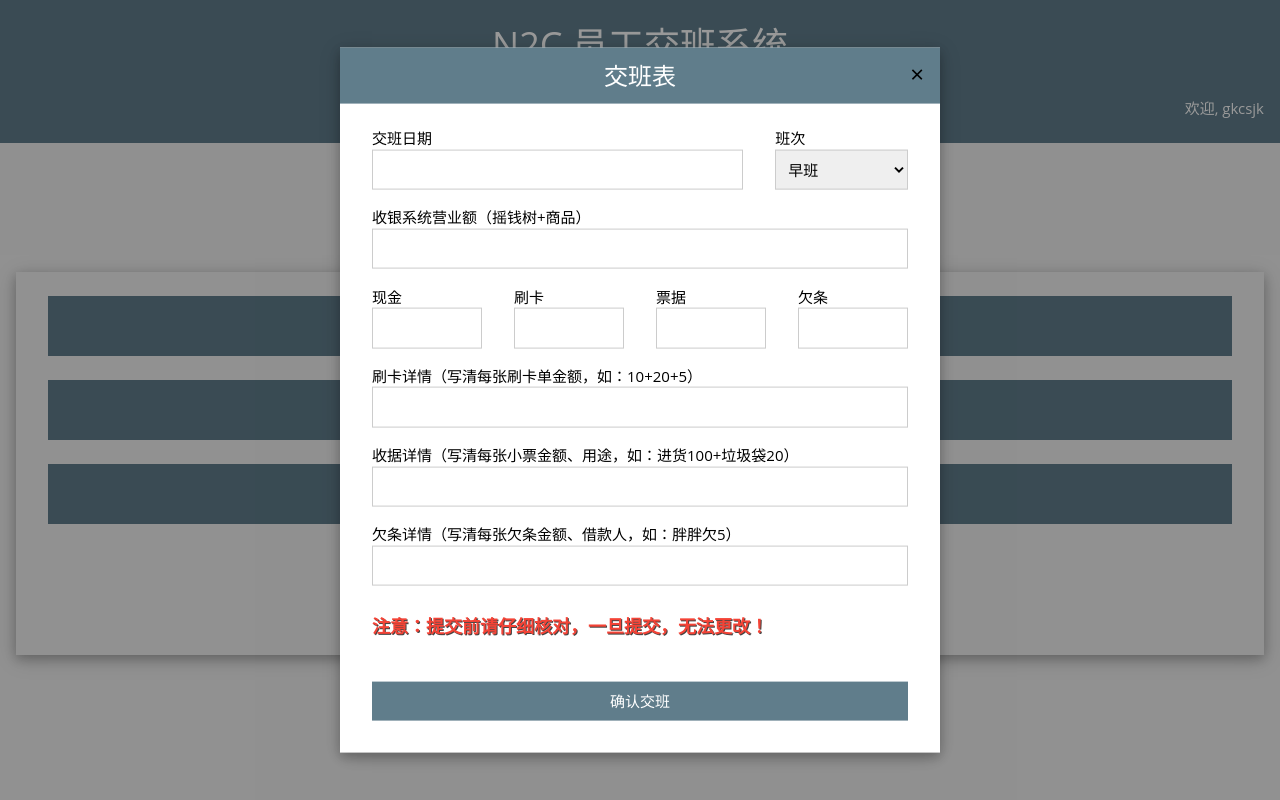
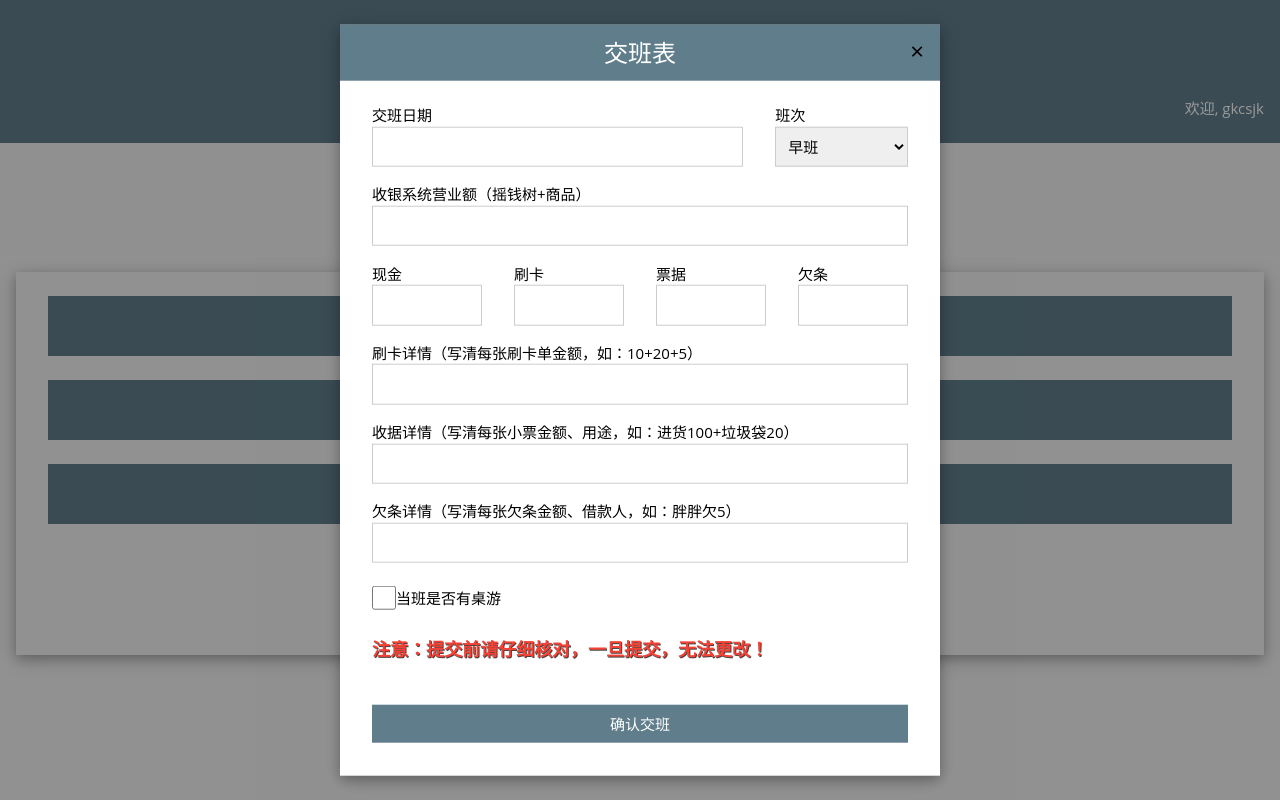
Before and after one commit to gkcsjk/n2cshift, a Django app: page / in a window 1280 px wide, after a click on "开始交班". Run offline with Django 3.2, Linux system fonts and the light colour scheme; a user stored in the database is signed in; some libraries are stand-ins or nearby versions.

Commit message:
2.2.0 board games section

```diff
--- a/n2cshiftapp/forms.py
+++ b/n2cshiftapp/forms.py
@@ -79,6 +79,11 @@ class ShiftForm(forms.Form):
         # label='Details of IOUs',
         widget=forms.TextInput(attrs={'class': 'w3-input w3-border'})
     )
+    if_bdgame = forms.BooleanField(
+        required=False,
+        widget=forms.CheckboxInput(attrs={'class': 'w3-check w3-border'})
+    )
+
 
     def clean(self):
         if not self.is_valid():
--- a/n2cshiftapp/views.py
+++ b/n2cshiftapp/views.py
@@ -41,6 +41,15 @@ def index(request):
                 mRecords.receipts_dtl = form.cleaned_data['receipts_dtl']
                 mRecords.IOUs_dtl = form.cleaned_data['IOUs_dtl']
                 mRecords.save()
+                if form.cleaned_data['if_bdgame']:
+                    mRecords_bd = Records()
+                    mRecords_bd.created_user = request.user
+                    mRecords_bd.created_time = form.cleaned_data['date']
+                    mRecords_bd.shift = 'Boardgames'
+                    mRecords_bd.cash = request.POST['bd_cash']
+                    mRecords_bd.cards = request.POST['bd_cards']
+                    mRecords_bd.save()
+
                 return render(request, 'index.html', {
                     'info': True,
                     'user': request.user,
@@ -316,6 +325,8 @@ def salary(request):
                             turnover = record.machine
                             weekday = record.created_time.isoweekday()
                             shift = record.shift
+                            if shift == "Boardgames":
+                                continue
                             salary_rate = UserInfo.objects.get(user__username=user).salary_rate
                             threshold, hours, rate, salary_limit = myutils.bonus_threshold(weekday, shift, salary_rate)
                             basic_salary = hours * rate
--- a/template/index.html
+++ b/template/index.html
@@ -142,6 +142,22 @@
                     {{ form.IOUs_dtl }}
                 </div>
 
+                <div id="if-bd-game" class="w3-cell-row w3-container w3-section">
+                    {{ form.if_bdgame }}
+                    <label>当班是否有桌游</label>
+                </div>
+
+                <div id="bd-game-section">
+                    <div class="w3-section w3-container w3-cell-row">
+                        <label>桌游现金</label>
+                        <input type="number" step="0.5" name="bd_cash">
+                    </div>
+                    <div class="w3-section w3-container w3-cell-row">
+                        <label>桌游刷卡</label>
+                        <input type="number" step="0.5" name="bd_cards">
+                    </div>
+                </div>
+
                 <div class="w3-cell-row w3-container w3-section">
                     <h5 class="w3-text-red" style="text-shadow:1px 1px 0 #444">
                         <b>注意：提交前请仔细核对，一旦提交，无法更改！</b></h5>
@@ -156,5 +172,20 @@
     </div>
 {% endif %}
 
+<script>
+    var bd_section = $('#bd-game-section').clone();
+    $('#bd-game-section').remove();
+    $('#id_if_bdgame').change(function () {
+        if ($('#id_if_bdgame').prop("checked")){
+            bd_section.insertAfter($('#if-bd-game'));
+        }
+        else {
+            $('#bd-game-section').remove();
+        }
+    });
+
+
+</script>
+
 </body>
 </html>
```
